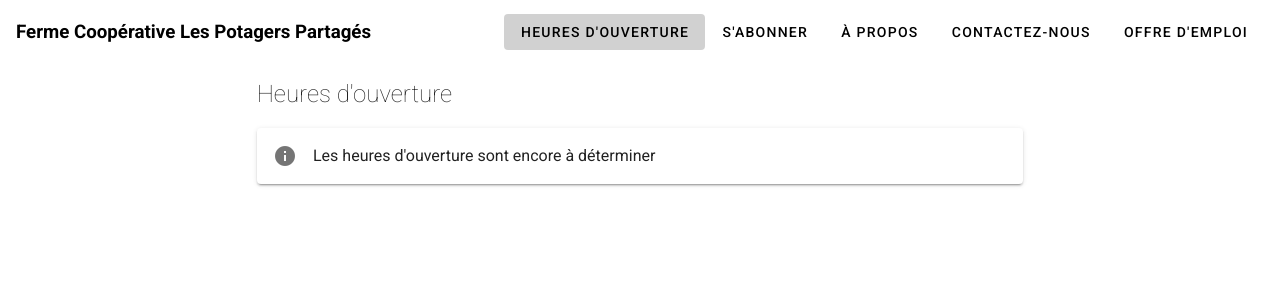
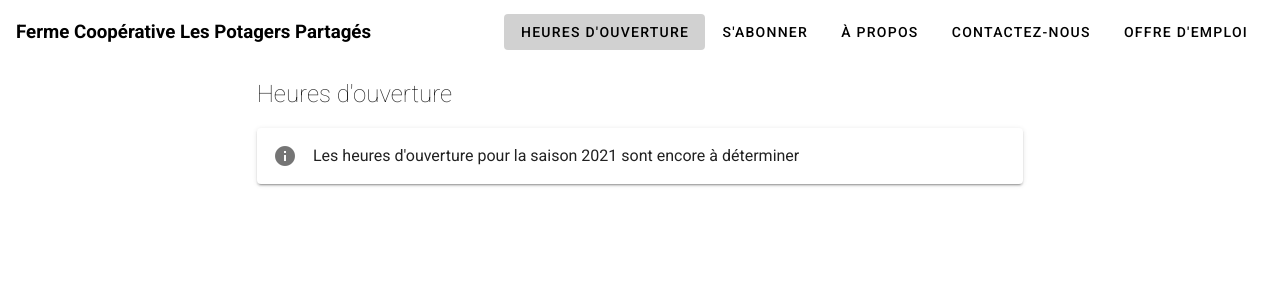
Before and after one commit to VincentBlouin/popas-vitrine, a Vue app: page /ouverture in a window 1280 px wide. Shown: the top 300 px of the page. Built offline with nearby package versions, Linux system fonts and the light colour scheme.

Commit message:
heures d'ouverture

```diff
--- a/src/views/Ouverture.vue
+++ b/src/views/Ouverture.vue
@@ -9,10 +9,10 @@
             type="info"
             elevation="2"
         >
-          Les heures d'ouverture sont encore à déterminer
+          Les heures d'ouverture pour la saison 2021 sont encore à déterminer
         </v-alert>
         <v-img
-            :src="require('../assets/marché.jpg')"
+            :src="require('../assets/solange_kiosque.jpg')"
             class="my-3"
             contain
         />
```
Also changed, not shown: src/assets/solange_kiosque.jpg (added).
